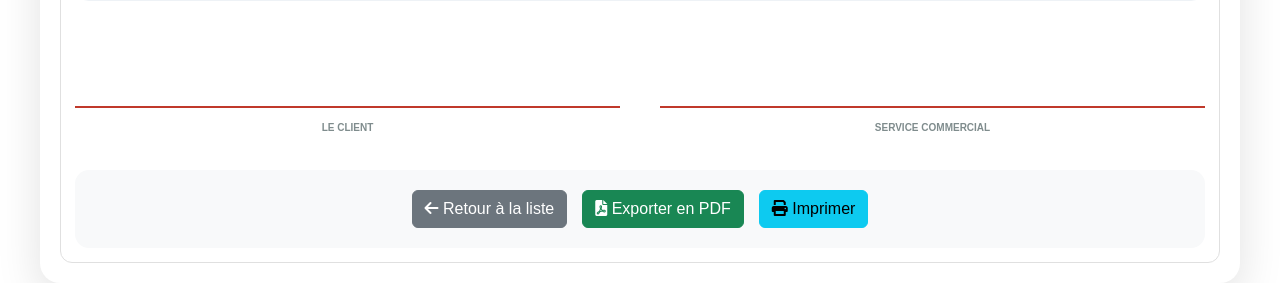
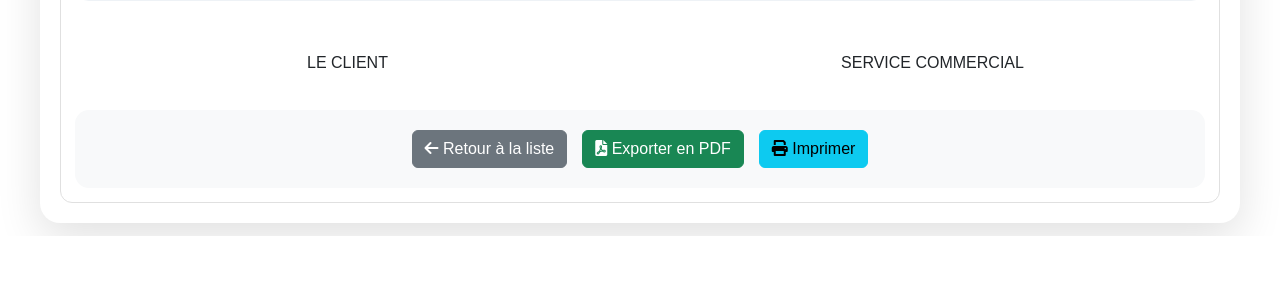
Before and after one commit to assagouJo/gestock, a Flask app: template templates/bon_livraison_detail.html in a window 1280 px wide. Shown: the part 564-847 px from the top of the page. After the commit the page ends 800 px from the top, so only its background shows below. Run offline with Flask 3, Linux system fonts and the light colour scheme; the template is opened without the code that fills it, so the values that code supplies are empty; some libraries are stand-ins or nearby versions.

Commit message:
update BL pdf

```diff
--- a/templates/bon_livraison_detail.html
+++ b/templates/bon_livraison_detail.html
@@ -382,7 +382,7 @@
     .signatures {
         display: flex;
         justify-content: space-between;
-        margin-top: 60px;
+        margin-top: 50px;
         gap: 40px;
     }
 
@@ -391,15 +391,7 @@
         text-align: center;
     }
 
-    .signature-line {
-        border-top: 2px solid #c0392b;
-        padding-top: 12px;
-        margin-top: 45px;
-        font-size: 10px;
-        color: #7f8c8d;
-        font-weight: 600;
-        text-transform: uppercase;
-    }
+
 
     /* ========== FOOTER ========== */
     .footer-note {
```
